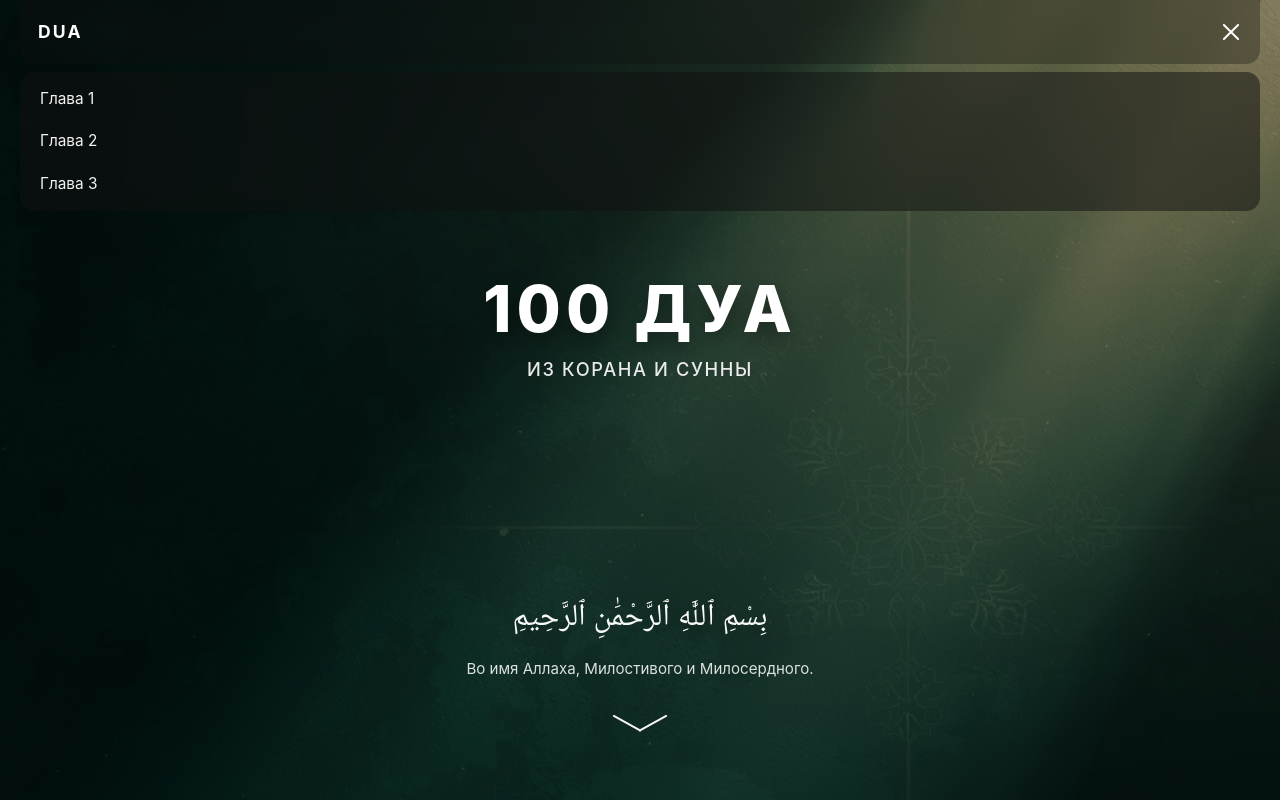
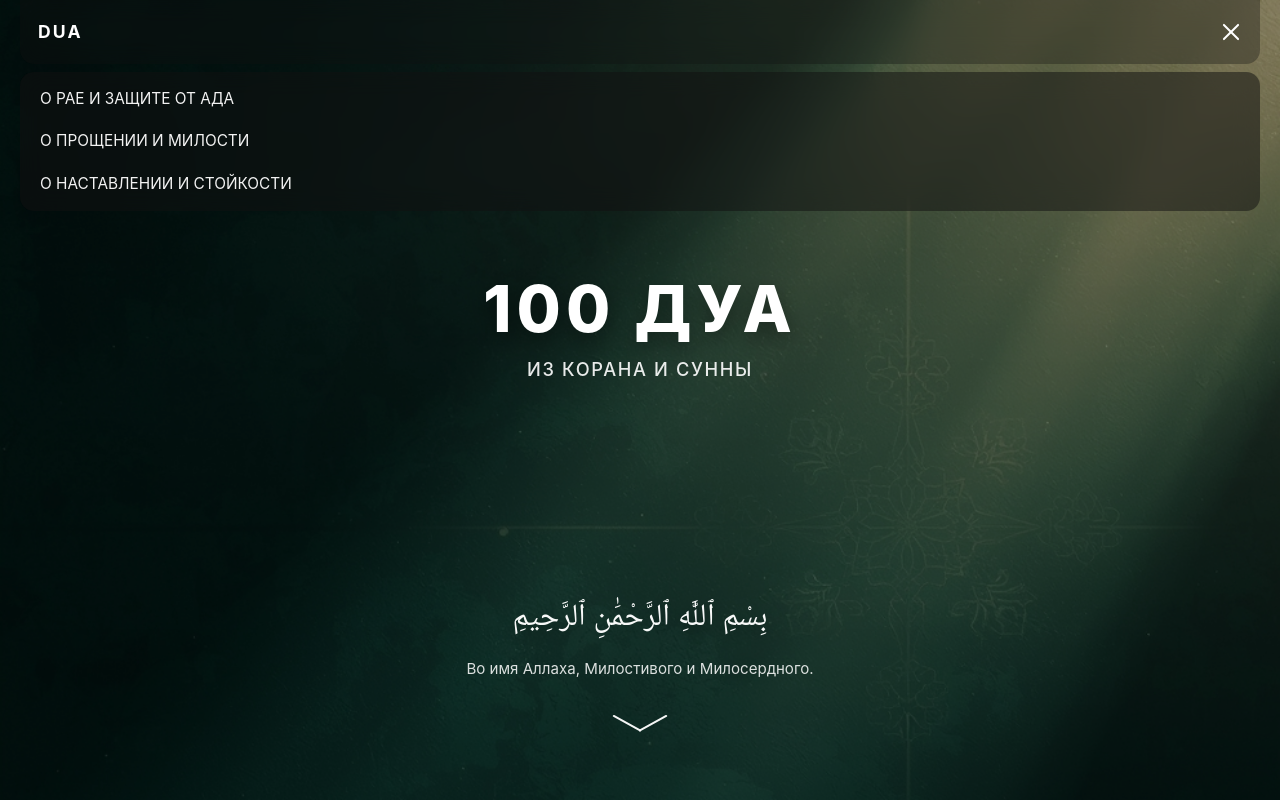
Before and after one commit to ALDYNEC-07/sto-dua, a Next.js app: page / in a window 1280 px wide. Both pictures are taken after a click on the button 1222 px from the left and 32 px from the top of the page. Shown: the top 800 px of the page. Built offline with nearby package versions, Linux system fonts and the light colour scheme.

Commit message:
обновил меню

```diff
--- a/src/components/SiteHeader.module.css
+++ b/src/components/SiteHeader.module.css
@@ -1,3 +1,13 @@
+.siteOverlay {
+  position: fixed;
+  inset: 0;
+  z-index: 90;
+  border: 0;
+  padding: 0;
+  background: transparent;
+  cursor: default;
+}
+
 .siteHeader {
   position: fixed;
   top: 0;
--- a/src/components/SiteHeader.tsx
+++ b/src/components/SiteHeader.tsx
@@ -4,9 +4,9 @@ import { useState } from "react";
 import styles from "./SiteHeader.module.css";
 
 const chapterLinks = [
-  { href: "/#dua-start", label: "Глава 1" },
-  { href: "/#dua-forgiveness-mercy", label: "Глава 2" },
-  { href: "/#dua-guidance-steadfastness", label: "Глава 3" },
+  { href: "/#dua-start", label: "О РАЕ И ЗАЩИТЕ ОТ АДА" },
+  { href: "/#dua-forgiveness-mercy", label: "О ПРОЩЕНИИ И МИЛОСТИ" },
+  { href: "/#dua-guidance-steadfastness", label: "О НАСТАВЛЕНИИ И СТОЙКОСТИ" },
 ];
 
 export default function SiteHeader() {
@@ -21,6 +21,16 @@ export default function SiteHeader() {
   };
 
   return (
+    <>
+      {isMenuOpen ? (
+        <button
+          className={styles.siteOverlay}
+          type="button"
+          aria-label="Закрыть меню"
+          onClick={closeMenu}
+        />
+      ) : null}
+
       <header className={styles.siteHeader}>
         <div className={styles.siteHeaderInner}>
           <div className={styles.siteLogo} aria-label="Brand logo">
@@ -57,5 +67,6 @@ export default function SiteHeader() {
           })}
         </nav>
       </header>
+    </>
   );
 }
```
Lines whose indentation alone changed are shown as unchanged.
